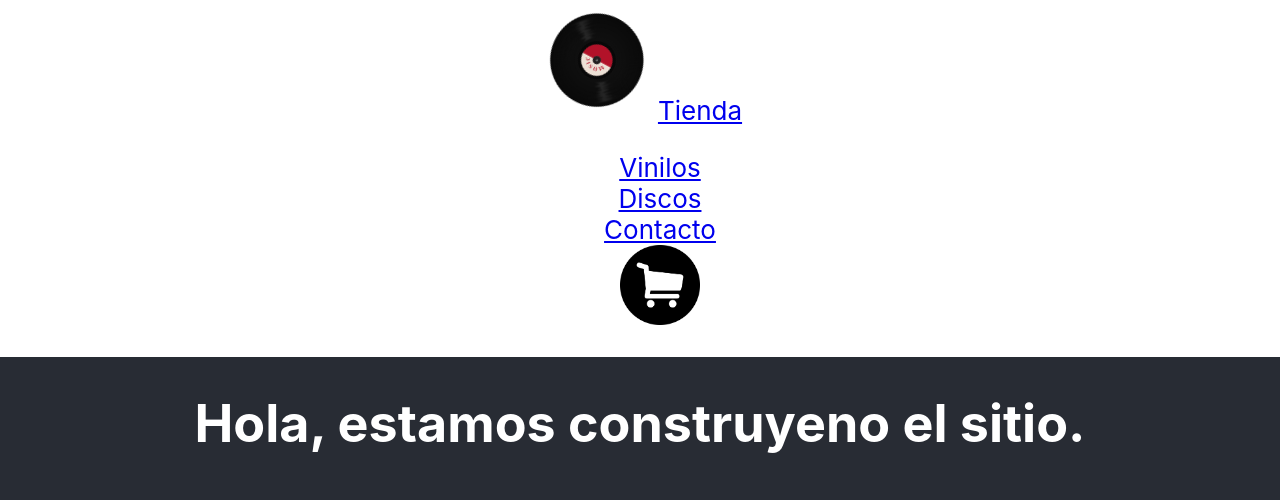
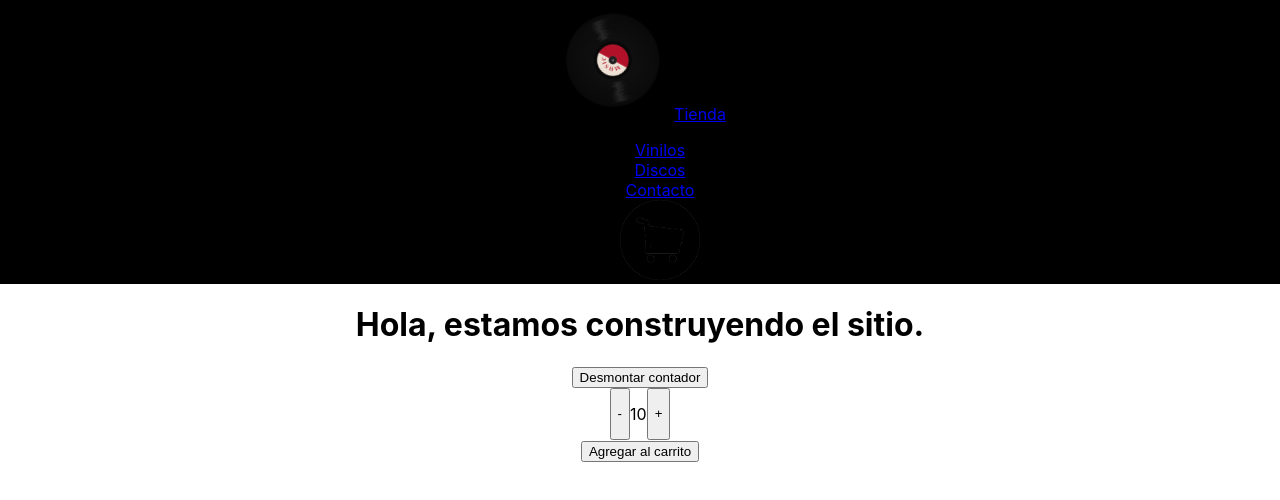
Before and after one commit to facurodriguez1/Tienda-React-, a React (Create React App) app: page / in a window 1280 px wide. Shown: the top 500 px of the page. Built offline with nearby package versions, Linux system fonts and the light colour scheme; the HTML template or start-up script is replaced by a standard one.

Commit message:
Agregando contador

```diff
--- a/src/App.css
+++ b/src/App.css
@@ -5,16 +5,6 @@
 
 
 
-.App-header {
-  background-color: #282c34;
-  min-height: 100vh;
-  display: flex;
-  flex-direction: column;
-
-
-  font-size: calc(10px + 2vmin);
-  color: white;
-}
 
 .App-link {
   color: #61dafb;
--- a/src/App.js
+++ b/src/App.js
@@ -2,20 +2,26 @@ import logo from './logo.svg';
 import './App.css';
 import NavBar from './components/NavBar';
 import ItemListContainer from './components/ItemListContainer';
+import ClassCounter from './components/classCounter';
+import Counter from './components/count';
+import { useState } from 'react';
 
+const App = () => {
+  const [show, setShow] = useState(true)
 
+   const handleOnAdd = (quantity) => {
+     console.log(`se agregaron ${quantity} productos`)
+   }
 
-function App() {
    return (
        <div className="App">
-      <header className="App-header">
 
         <NavBar/>
-
-      <ItemListContainer greeting= {"Hola, estamos construyeno el sitio."}/>
-      </header>
-
-
+        <div className='contenido'>
+         <ItemListContainer greeting= {"Hola, estamos construyendo el sitio."}/>
+         <button onClick={() => setShow(!show)}>{show ? 'Desmontar contador' : 'Montar contador'}</button>
+         { show ? <Counter initial={0} stock={10} onAdd={handleOnAdd}/> : null }
+         </div>
        </div>
    );
  }
--- a/src/components/NavBar.css
+++ b/src/components/NavBar.css
@@ -1,10 +1,9 @@
 nav{
-    background-color: white;
+    background-color: black;
     width: 100%;
     margin-top: 0%;
 
 }
-
 
 .nav-item{
  align-items: center;
--- /dev/null
+++ b/src/components/classCounter.js
@@ -0,0 +1,28 @@
+import { Component } from 'react';
+
+class ClassCounter extends Component {
+constructor(props){
+    super (props)
+    this.state = { count: 0, otherState:'Hola' }
+}
+decrement = () =>{
+    this.setState({
+        count: this.state.count - 1
+    })
+}
+increment = () =>{
+    this.setState({
+        count: this.state.count + 1
+    })
+}
+render() {
+    return(
+        <div>
+            <button onClick={this.decrement}>-</button>
+            <p>{this.state.count}</p>
+            <button onClick={this.increment}>+</button>
+        </div>
+    )
+}
+}
+export default ClassCounter
--- /dev/null
+++ b/src/components/count.css
@@ -0,0 +1,3 @@
+.contador{
+    display: inline-flex;
+}
--- /dev/null
+++ b/src/components/count.js
@@ -0,0 +1,55 @@
+import { useState, useEffect } from 'react'
+import './count.css'
+
+const Counter = ({initial, stock, onAdd}) => {
+    const [count, setCount] = useState(0)
+
+    useEffect(() => {
+        console.log('Se acaba de montar el componente')
+        let isActive = true
+
+        setTimeout(() => {
+            if(isActive) {
+                setCount(10)
+            }
+        }, 3000)
+
+        return (() => {
+            isActive = false
+            console.log('Esto se ejecuta antes de desmontar el componente')
+        })
+    })
+
+    useEffect(() => {
+        console.log('cambio el count')
+    }, [count])
+
+
+    const decrement = () => {
+        if(count>0){
+        setCount(count - 1)
+        }
+    }
+
+    const increment = () => {
+        if(count<10){
+        setCount(count + 1)
+        }
+    }
+
+    console.log('Esto esta en el cuerpo del componente')
+    return(
+        <div className='count'>
+            <div className='contador'>
+            <button type="button" class="btn btn-primary" onClick={decrement}>-</button>
+             <p>{count}</p>
+             <button type="button" class="btn btn-primary" onClick={increment}>+</button>
+             </div>
+             <div className='agregar'>
+            <button type="button" class="btn btn-primary" onClick={() => onAdd(count)}>Agregar al carrito</button>
+            </div>
+        </div>
+    )
+}
+
+export default Counter
```
Lines whose indentation alone changed are shown as unchanged.
